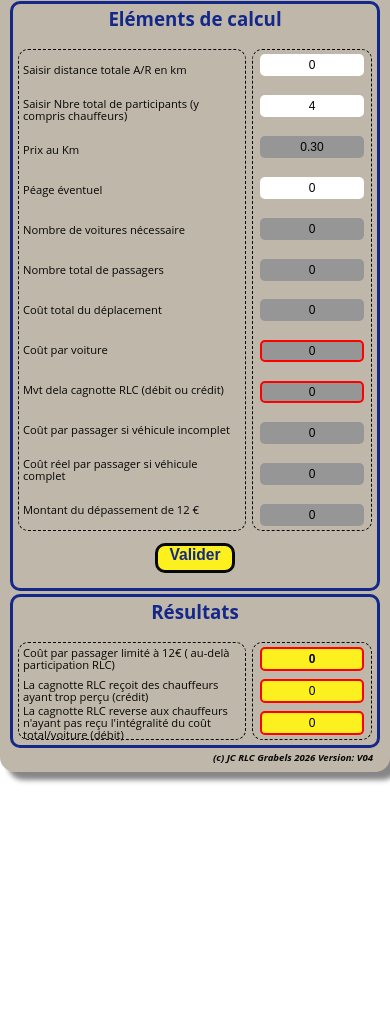
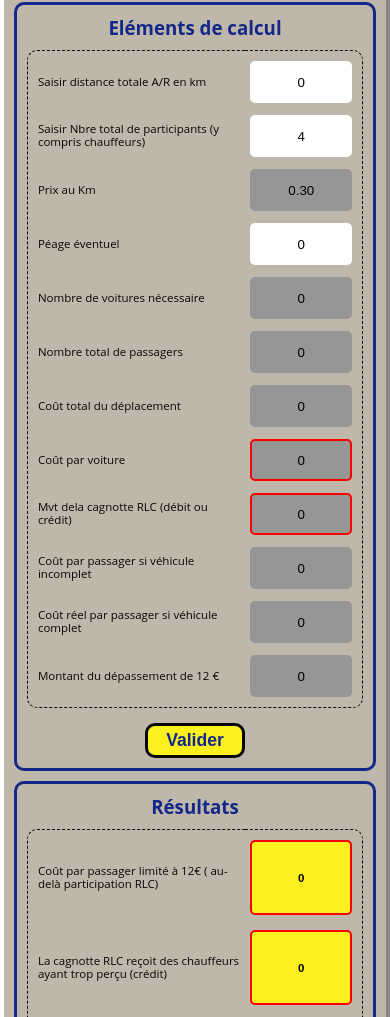
Before and after one commit to Covoiturage-RLC/Calculateur-des-frais-de-covoiturage-, a plain HTML site: page index.html in a window 390 px wide. Shown: the part 153-1170 px from the top of the page. Before the commit the page ends 925 px from the top, so only its background shows below. Drawn offline with Linux system fonts and the light colour scheme.

Commit message:
Update style.css

```diff
--- a/style.css
+++ b/style.css
@@ -12,7 +12,7 @@
 * {
   margin: 0;
   padding: 0;
-  box-sizing: border-box; /* ligne initialement commentée */
+  box-sizing: border-box;
 }
 body {
   font-family: "Open Sans", Verdana, sans-serif;
@@ -38,7 +38,6 @@ header {
   display: grid;
 }
 h1 {
-  /* Titre marron  Calculateur des frais de covoiturage */
   display: grid;
   color: var(--color4);
   text-shadow: 5px 5px 4px var(--colorSh);
@@ -48,47 +47,42 @@ h1 {
   text-align: center;
 }
 h3 {
-  /* Titre bleu Eléments de Calcul */
   grid-area: h3;
   margin: auto;
-  margin-bottom: 15px;
+  margin-bottom: 15px; /* Réduit pour éviter le grand vide sous PC */
   color: var(--color1);
 }
 h5 {
-  /* Titre bleu Résultat */
   grid-area: h5;
   margin-top: 3px;
   margin-bottom: 15px;
   color: var(--color1);
 }
 h6 {
-  /* Texte noir Copyrith */
   font-size: 0.6rem;
   font-style: italic;
   color: var(--color2);
-  margin-top: 0;
-  margin-bottom: 0;
+  margin-top: 10px;
+  margin-bottom: 5px;
   margin-right: 10px;
   text-align: right;
 }
 h7 {
-  /* Texte noir Renseigner les cases.... */
   font-size: 0.8rem;
   font-style: normal;
   color: var(--color2);
-  margin-top: 0;
-  margin-bottom: 0;
-  margin-right: 0;
+  margin-top: 5px;
+  margin-bottom: 5px;
   text-align: center;
+  display: block;
 }
 label {
-  min-height: 32px; /* Remplacez height 20px par min-height pour s'adapter aux textes longs */
   display: flex;
-  align-items: center; /* Centre le texte verticalement */
+  align-items: center;
   color: var(--color2);
-  font-size: 1rem;  /* dessous, margin auto Supprimé remplacé par margin: 0 ci-dessous */
-  margin: 0; /* On laisse le row-gap gérer les espaces */
-  text-align: left; /* Plus lisible si le texte passe sur 2 lignes */
+  font-size: 0.95rem;
+  margin: 0;
+  text-align: left;
 }
 main {
   background: var(--colorBg);
@@ -98,35 +92,34 @@ main {
   padding: 2px;
   border-radius: 15px;
   box-shadow: 8px 8px 5px var(--colorSh);
-  backdrop-filter: blur(2px); /*non fonctionnel sur Firefox */
+  backdrop-filter: blur(2px);
 }
 input {
-  width: 30%; /* Légèrement plus large pour le confort visuel au lieu de 30% (proposé 50%) */
-  min-width: 60px;
-  height: 20px; /* Remplacer height 20px Hauteur limitée à 24 pour garder un champ fin */
+  width: 100%; /* Prend toute la place de sa colonne Data */
+  height: 24px;
   border: none;
-  border-radius: 5px; /* Dessous, margin top auto et ligne margin-bottom auto supprimée */
+  border-radius: 5px;
   text-align: center;
-  margin: auto; /* Rajouté Centre parfaitement l'input verticalement et horizontalement - margin left: auto et margin right: auto supprimée  */
-
+  margin: auto;
 }
-
 button {
   border: 3px solid var(--color2);
   border-radius: 10px;
-  width: 20%;
-  min-width: 80px;
-  height: 30px;
-  margin-top: 1px;
-  margin-bottom: 5px;
+  width: 25%;
+  min-width: 100px;
+  height: 35px;
   background: var(--color3);
   cursor: pointer;
   transition: 0.4s;
 }
+button h3 {
+  margin: 0 !important;
+  font-size: 1.1rem;
+}
 #btnValider:hover {
   background: var(--color2);
   color: var(--color4);
-  transform: scale(1.1);
+  transform: scale(1.05);
 }
 #btnValider:active {
   background: var(--color4);
@@ -134,8 +127,6 @@ button {
 #box {
   border-radius: 20px;
   padding: 5px;
-  margin-top: 1px;
-  margin-bottom: 1px;
 }
 
 /*-----------------------
@@ -146,31 +137,46 @@ Box Eléments de Calcul
   border-radius: 10px;
   margin: 3px;
   padding: 10px;
-  min-height: 200px;
   display: grid;
-  grid-template-columns: 75% 25%; /* Ajusté pour donner un peu plus de place aux inputs sur PC */
-  grid-template-rows: auto auto auto; /* ancienne valeur 10% 80% 10% */
+  grid-template-columns: 72% 28%; /* Définit la proportion Texte / Input */
   grid-template-areas:
     "h3 h3"
     "bLEC bDEC"
     "bBEC bBEC";
 }
-/* CORRECTIF : Association obligatoire des identifiants aux zones grid */
-#boxLabelEltsCalcul { grid-area: bLEC; }
-#boxDataEltsCalcul { grid-area: bDEC; }
 
-#boxLabelEltsCalcul, #boxDataEltsCalcul {
-  /* supprimé grid-area: bLEC;*/
-  display: grid;
-  grid-template-rows: auto;
-  row-gap: 10px; /* Ajouté Crée l'espace vertical entre les blocs */
-  align-content: space-between; /* Ajouté Répartit les lignes harmonieusement */
+#boxLabelEltsCalcul {
+  grid-area: bLEC;
+  display: flex;
+  flex-direction: column;
+  row-gap: 12px; /* Espacement fixe entre les lignes */
+  justify-content: space-between;
   border: 1px dashed var(--color2);
-  border-radius: 10px;
-  margin: 3px;
-  padding: 8px; /* Modifié Un peu de padding pour respirer au lieu de 5px */
-  min-height: 200px;
+  border-radius: 10px 0 0 10px;
+  border-right: none;
+  padding: 10px 5px 10px 10px;
 }
+
+#boxDataEltsCalcul {
+  grid-area: bDEC;
+  display: flex;
+  flex-direction: column;
+  row-gap: 12px; /* Strictement le même espacement qu'à gauche */
+  justify-content: space-between;
+  border: 1px dashed var(--color2);
+  border-radius: 0 10px 10px 0;
+  border-left: none;
+  padding: 10px 10px 10px 5px;
+}
+
+/* On force chaque label et son input à avoir exactement la même hauteur */
+#boxLabelEltsCalcul label {
+  height: 32px; /* Hauteur fixe augmentée pour laisser le texte passer sur 2 lignes sans déborder */
+}
+#boxDataEltsCalcul input {
+  height: 32px;
+}
+
 #nbVoit, #nbPass, #prxKm, #ctTots, #ctTotv, #ctBpp, #ctRpp, #ctDep12E, #ctRlc {
   user-select: none;
   background: var(--color6);
@@ -181,9 +187,8 @@ Box Eléments de Calcul
 #boxBtnEltsCalcul {
   grid-area: bBEC;
   display: flex;
-  justify-content: space-around;
-  margin: 3px;
-  padding: 5px;
+  justify-content: center;
+  margin-top: 15px;
 }
 
 /*--------------
@@ -192,176 +197,85 @@ Box Eléments de Calcul
 #boxResultat {
   border: 3px solid var(--color1);
   border-radius: 10px;
-  margin: 3px;
+  margin: 10px 3px 3px 3px;
   padding: 10px;
-  min-height: 5px;
   display: grid;
-  grid-template-columns: 75% 25%;
-  grid-template-rows: auto auto;
+  grid-template-columns: 72% 28%;
   grid-template-areas:
     "h3 h3"
     "bLEC bDEC";
-
-}
-/* CORRECTIF : Même chose pour la boîte résultat */
-#boxLabelResultat { grid-area: bLEC; }
-#boxDataResultat { grid-area: bDEC; }
-
-#boxLabelResultat, #boxDataResultat {
-  display: grid;
-  grid-template-rows: auto;
-  row-gap: 12px; /* Ajouté Crée l'espace vertical entre les blocs */
-  align-content: start;    /* CORRECTIF : Aligne les éléments vers le haut au lieu de les étirer */
- /* ligne remplacée par start au dessus: align-content: space-between;*/ /* Ajouté Répartit les lignes harmonieusement */
-  border: 1px dashed var(--color2);
-  border-radius: 10px;
-  margin: 3px;
-  padding: 8px; /* Modifié Un peu de padding pour respirer au lieu de 5px */
-  min-height: 5px;
-  }
-/* On s'assure que les labels et les inputs/données partagent des hauteurs cohérentes */
-#boxLabelResultat label {
-  height: 24px; /* Fixe la hauteur exacte pour correspondre à droite */
-  min-height: 24px;   /* Force une hauteur minimale pour correspondre à celle des boites de data */
-  margin: 0;
-  display: flex;
-  align-items: center; /* Aligne le texte au milieu de ses 24px */
 }
 
-/* Cible absolument tous les types de boites de données de votre colonne droite */
-#boxDataResultat input,
-#boxDataResultat div,
-#boxDataResultat span,
-#boxDataResultat p {
-  height: 24px !important; /* Force la hauteur à 24px pour contrer les bordures */
-  line-height: 20px;       /* Ajuste le texte à l'intérieur pour compenser les bordures de 2px */
-  box-sizing: border-box;  /* Inclus la bordure rouge de 2px DANS les 24px de hauteur */
-  margin: 0 auto;          /* Centre proprement les boîtes horizontalement */
+#boxLabelResultat {
+  grid-area: bLEC;
   display: flex;
-  align-items: center;
-  justify-content: center;
+  flex-direction: column;
+  row-gap: 15px;
+  justify-content: space-between;
+  border: 1px dashed var(--color2);
+  border-radius: 10px 0 0 10px;
+  border-right: none;
+  padding: 10px 5px 10px 10px;
 }
 
+#boxDataResultat {
+  grid-area: bDEC;
+  display: flex;
+  flex-direction: column;
+  row-gap: 15px;
+  justify-content: space-between;
+  border: 1px dashed var(--color2);
+  border-radius: 0 10px 10px 0;
+  border-left: none;
+  padding: 10px 10px 10px 5px;
+}
 
-#ctRetp {
+/* Sécurité absolue anti-décalage pour les longs textes des résultats */
+#boxLabelResultat label {
+  height: 55px; /* Hauteur généreuse permettant d'accueillir les phrases de 3 lignes */
+  font-size: 0.9rem;
+}
+#boxDataResultat input {
+  height: 55px; /* L'input fait exactement la même hauteur que le bloc de texte en face */
   border: 2px solid var(--color7);
   font-weight: bold;
   user-select: none;
   background: var(--color3);
   color: rgb(0, 0, 0);
 }
-//     #ctRlc {
-//     border: 2px solid var(--color7);
-//     user-select: none;
-//     background: var(--color6);
-//     color: rgb(0, 0, 0);
-//     }
-#debcagnoRLC {
-  border: 2px solid var(--color7);
-  user-select: none;
-  background: var(--color3);
-  color: rgb(0, 0, 0);
-  }
-#crecagnoRLC {
-  border: 2px solid var(--color7);
-  user-select: none;
-  background: var(--color3);
-  color: rgb(0, 0, 0);
-}
+
 /* ----------
-Responsive & Orientations
+Responsive (Téléphones)
 ------------- */
 
-/* 1. RÈGLE MOBILE PORTRAIT (Téléphone tenu verticalement) */
+/* Mode PORTRAIT (Téléphone Vertical) */
 @media screen and (max-width: 455px) and (orientation: portrait) {
-  h1 {
-    font-size: 1.2rem;
-    max-width: 95vw;
+  h1 { font-size: 1.1rem; max-width: 95vw; }
+  h3 { margin-bottom: 10px; }
+  main { width: 98%; }
+
+  #boxEltsCalcul, #boxResultat {
+    grid-template-columns: 65% 35%; /* On resserre un peu sur petit écran */
   }
-  h3 {
-    margin-bottom: 15px;
-  }
+  label { font-size: 0.72rem; line-height: 1.1; }
 
-  /* On force le côte à côte en mode portrait mais en mode ultra-compact */
-  #boxEltsCalcul, #boxResultat {
-    grid-template-columns: 65% 35%;
-    grid-template-areas:
-      "h3 h3"
-      "bLEC bDEC"
-      "bBEC bBEC";
-    padding: 2px;
-  }
-
-  label {
-    font-size: 0.7rem; /* Écrit petit pour éviter les retours à la ligne destructeurs */
-    line-height: 1.1;
-  }
-
-  input {
-    width: 95%;
-    font-size: 0.75rem;
-    height: 22px;
-  }
-
-  #boxLabelEltsCalcul, #boxDataEltsCalcul, #boxLabelResultat, #boxDataResultat {
-    padding: 4px;
-    row-gap: 8px;
-  }
+  #boxLabelEltsCalcul label, #boxDataEltsCalcul input { height: 42px; }
+  #boxLabelResultat label, #boxDataResultat input { height: 75px; font-size: 0.72rem; }
 }
 
-/* 2. RÈGLE MOBILE PAYSAGE (Téléphone basculé à l'horizontal) - VOTRE CONFIGURATION IDÉALE */
+/* Mode PAYSAGE (Téléphone Horizontal) */
 @media screen and (max-width: 932px) and (orientation: landscape) {
-  body {
-    height: auto; /* Permet de défiler vers le bas si le smartphone manque de hauteur */
-  }
+  body { height: auto; }
+  header { margin-top: 5px; }
+  #imgIRSE, #imgCFC { height: 50px; width: 50px; margin: auto; }
+  h1 { font-size: 1.2rem; max-width: 70vw; }
+  h3, h5 { margin-bottom: 10px; }
+  main { max-width: 650px; width: 95%; }
 
-  header {
-    margin-top: 5px;
-  }
-
-  #imgIRSE, #imgCFC {
-    height: 50px; /* On miniaturise les logos pour gagner de la place en hauteur */
-    width: 50px;
-    margin: auto;
-  }
-
-  h1 {
-    font-size: 1.2rem;
-    max-width: 70vw;
-  }
-
-  h3, h5 {
-    margin-bottom: 10px; /* Espacements réduits au minimum */
-  }
-
-  main {
-    max-width: 650px; /* On élargit la boîte pour profiter de la largeur du téléphone en paysage */
-    width: 95%;
-  }
-
-  /* Alignement horizontal côte à côte parfait et ultra-lisible */
   #boxEltsCalcul, #boxResultat {
     grid-template-columns: 75% 25%;
-    grid-template-areas:
-      "h3 h3"
-      "bLEC bDEC"
-      "bBEC bBEC";
-    padding: 8px;
   }
-
-  label {
-    font-size: 0.85rem; /* Le texte redevient confortable à lire */
-  }
-
-  input {
-    width: 85%;
-    height: 24px;
-    font-size: 0.9rem;
-  }
-
-  #boxLabelEltsCalcul, #boxDataEltsCalcul, #boxLabelResultat, #boxDataResultat {
-    padding: 6px;
-    row-gap: 6px;
-   }
-
+  label { font-size: 0.82rem; }
+  #boxLabelEltsCalcul label, #boxDataEltsCalcul input { height: 35px; }
+  #boxLabelResultat label, #boxDataResultat input { height: 60px; }
 }
```
